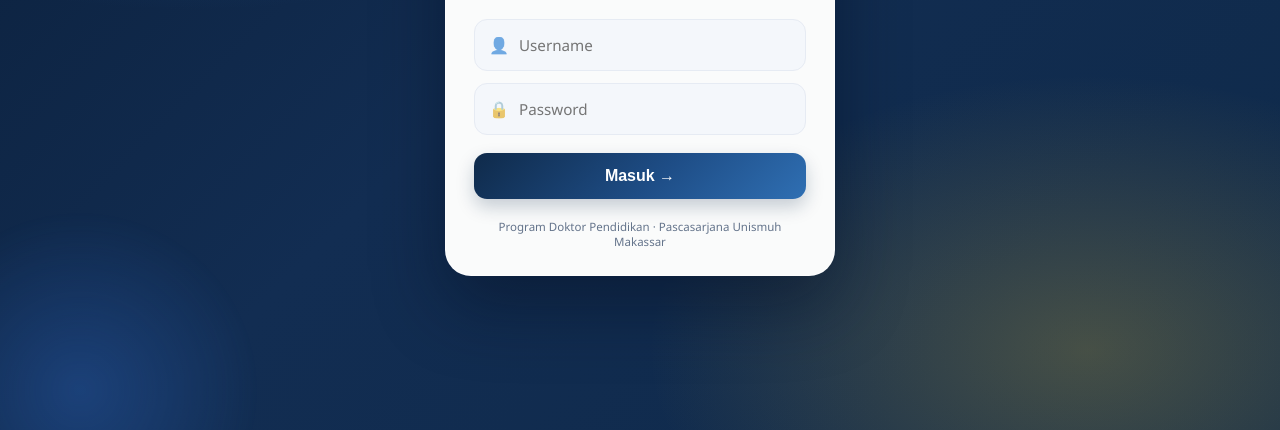
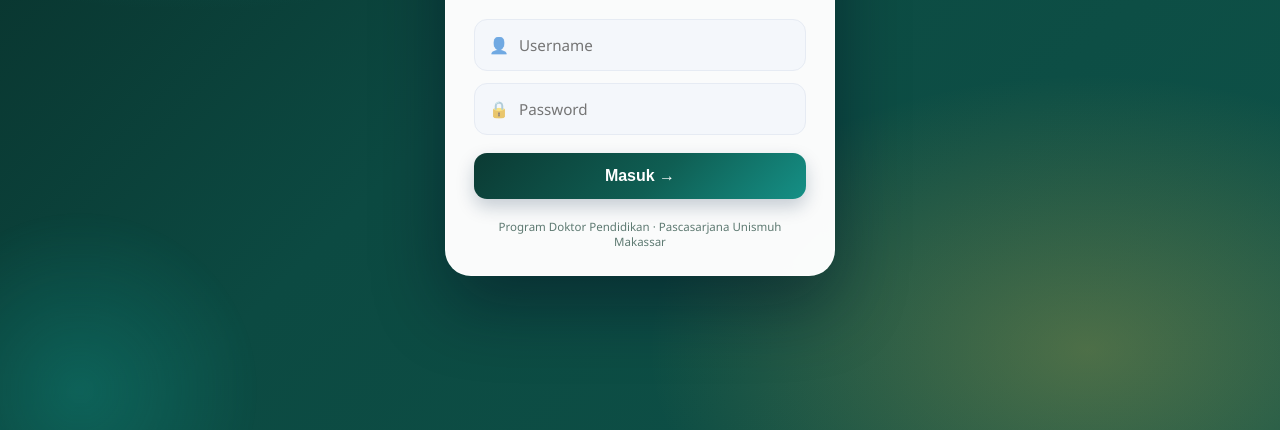
Before and after one commit to mf-story/agenda-perkuliahan, a website: page index.html in a window 1280 px wide. Shown: the part 370-800 px from the top of the page. Drawn offline with Linux system fonts and the light colour scheme.

Commit message:
Ganti skema warna ke Emerald & Amber (hijau zamrud/teal + amber) agar beda dari Agenda Pimpinan

```diff
--- a/style.css
+++ b/style.css
@@ -1,31 +1,32 @@
 :root {
-  --navy: #0f2a4a;
-  --navy-2: #163a63;
-  --blue: #2563eb;
-  --gold: #d4af37;
-  --gold-2: #f0d264;
-  --gold-soft: #f9efce;
-  --bg: #eef2f8;
-  --bg-2: #e5ecf6;
+  /* Tema "Emerald & Amber" — hijau zamrud/teal + aksen amber (var dinamai lama agar kompatibel) */
+  --navy: #0e4d45;
+  --navy-2: #15685c;
+  --blue: #0d9488;
+  --gold: #d99407;
+  --gold-2: #f3bf4a;
+  --gold-soft: #fbeecb;
+  --bg: #eef3f1;
+  --bg-2: #e2efe9;
   --card: #ffffff;
-  --ink: #16233a;
-  --muted: #64748b;
-  --line: #e6ebf3;
+  --ink: #15271f;
+  --muted: #5e7a72;
+  --line: #e1ebe6;
   --green: #16a34a;
   --red: #dc2626;
   --amber: #d97706;
-  --grad: linear-gradient(135deg, #0f2a4a 0%, #1e4d86 55%, #2f6fb3 100%);
-  --grad-gold: linear-gradient(135deg, #f0d264 0%, #d4af37 100%);
-  --grad-soft: linear-gradient(135deg, #eaf1ff 0%, #f6efe0 100%);
-  --shadow: 0 10px 30px rgba(15, 42, 74, 0.12);
-  --shadow-sm: 0 2px 10px rgba(15, 42, 74, 0.06);
-  --shadow-lg: 0 24px 60px rgba(15, 42, 74, 0.24);
+  --grad: linear-gradient(135deg, #0b3a33 0%, #0f5e53 55%, #159086 100%);
+  --grad-gold: linear-gradient(135deg, #f3bf4a 0%, #d99407 100%);
+  --grad-soft: linear-gradient(135deg, #e6f5f0 0%, #f7efdd 100%);
+  --shadow: 0 10px 30px rgba(10, 60, 52, 0.14);
+  --shadow-sm: 0 2px 10px rgba(10, 60, 52, 0.07);
+  --shadow-lg: 0 24px 60px rgba(10, 60, 52, 0.26);
   --radius: 18px;
   --safe-bottom: env(safe-area-inset-bottom, 0px);
 }
-* { box-sizing: border-box; margin: 0; padding: 0; scrollbar-width: thin; scrollbar-color: #c7d2e3 transparent; }
+* { box-sizing: border-box; margin: 0; padding: 0; scrollbar-width: thin; scrollbar-color: #bcd4cc transparent; }
 *::-webkit-scrollbar { width: 8px; height: 8px; }
-*::-webkit-scrollbar-thumb { background: #c7d2e3; border-radius: 8px; }
+*::-webkit-scrollbar-thumb { background: #bcd4cc; border-radius: 8px; }
 
 body {
   font-family: "Segoe UI", system-ui, -apple-system, Roboto, sans-serif;
@@ -49,7 +50,7 @@ body {
 .app-header::after {
   content: ""; position: absolute; top: -60%; right: -8%;
   width: 240px; height: 240px; border-radius: 50%;
-  background: radial-gradient(circle, rgba(212,175,55,.30), transparent 68%); pointer-events: none;
+  background: radial-gradient(circle, rgba(243,191,74,.30), transparent 68%); pointer-events: none;
 }
 .brand { display: flex; align-items: center; gap: 12px; position: relative; z-index: 1; }
 .brand-logo {
@@ -63,7 +64,7 @@ body {
 .brand-sem {
   display: inline-block; margin-top: 5px; font-size: .64rem; font-weight: 800; letter-spacing: .4px;
   color: var(--navy); background: var(--grad-gold); padding: 2px 10px; border-radius: 999px;
-  box-shadow: 0 3px 8px rgba(212,175,55,.3);
+  box-shadow: 0 3px 8px rgba(243,191,74,.3);
 }
 .brand-sem[hidden] { display: none; }
 .header-actions { display: flex; gap: 8px; position: relative; z-index: 1; }
@@ -126,14 +127,14 @@ body {
   width: 100%; padding: 11px 12px 11px 36px; border: 1px solid var(--line); border-radius: 12px;
   background: var(--card); font-size: .9rem; color: var(--ink); box-shadow: var(--shadow-sm);
 }
-.search-wrap input:focus { outline: none; box-shadow: 0 0 0 3px rgba(37,99,235,.15); }
+.search-wrap input:focus { outline: none; box-shadow: 0 0 0 3px rgba(13,148,136,.18); }
 .chips { display: flex; flex-wrap: nowrap; gap: 8px; overflow-x: auto; padding-bottom: 2px; scrollbar-width: none; -webkit-overflow-scrolling: touch; scroll-padding-left: 2px; }
 .chips::-webkit-scrollbar { height: 0; display: none; }
 .mk-filter {
   width: 100%; padding: 10px 12px; border: 1px solid var(--line); border-radius: 12px;
   background: var(--card); font-size: .88rem; color: var(--ink); box-shadow: var(--shadow-sm); font-family: inherit;
 }
-.mk-filter:focus { outline: none; box-shadow: 0 0 0 3px rgba(37,99,235,.15); }
+.mk-filter:focus { outline: none; box-shadow: 0 0 0 3px rgba(13,148,136,.18); }
 .mk-filter[hidden] { display: none; }
 .chip {
   flex: 0 0 auto; background: var(--card); border: 1px solid var(--line); color: var(--muted);
@@ -175,13 +176,13 @@ body {
 .mcard.k-selesai { border-left-color: var(--green); opacity: .85; }
 .mcard-head { display: flex; justify-content: space-between; align-items: flex-start; gap: 10px; }
 .mcard-headmain { flex: 1; min-width: 0; }
-.pill { display: inline-block; font-size: .64rem; font-weight: 800; letter-spacing: .4px; text-transform: uppercase; color: #1d4ed8; background: #e0edff; padding: 3px 10px; border-radius: 999px; margin-bottom: 7px; }
+.pill { display: inline-block; font-size: .64rem; font-weight: 800; letter-spacing: .4px; text-transform: uppercase; color: #0f766e; background: #d6f0ec; padding: 3px 10px; border-radius: 999px; margin-bottom: 7px; }
 .k-kegiatan .pill { color: #92600a; background: #fef3c7; }
 .k-selesai .pill { color: #166534; background: #dcfce7; }
 .mcard-title { font-size: 1rem; font-weight: 700; color: var(--navy); line-height: 1.3; }
 .mcard-date-badge {
   flex: 0 0 auto; text-align: center; background: var(--grad-gold); color: var(--navy);
-  border-radius: 12px; padding: 6px 10px; min-width: 54px; box-shadow: 0 4px 10px rgba(212,175,55,.32);
+  border-radius: 12px; padding: 6px 10px; min-width: 54px; box-shadow: 0 4px 10px rgba(243,191,74,.32);
 }
 .mcard-date-badge .d { font-size: 1.25rem; font-weight: 800; line-height: 1; }
 .mcard-date-badge .m { font-size: .62rem; text-transform: uppercase; letter-spacing: .5px; }
@@ -189,7 +190,7 @@ body {
 .mcard-flags { display: flex; flex-wrap: wrap; gap: 6px; margin-top: 10px; }
 .flag { display: inline-flex; align-items: center; gap: 4px; font-size: .72rem; font-weight: 700; padding: 4px 10px; border-radius: 999px; border: 1px solid transparent; }
 .flag.tugas { background: #fef3c7; color: #92600a; border-color: #f3dfa0; }
-.flag.pres { background: #e0edff; color: #1d4ed8; border-color: #c7dbfb; }
+.flag.pres { background: #d6f0ec; color: #0f766e; border-color: #b7e3dc; }
 .mcard-meta .mi { display: inline-flex; align-items: center; gap: 5px; }
 .tag {
   display: inline-block; font-size: .68rem; font-weight: 700; padding: 3px 9px; border-radius: 999px;
@@ -303,7 +304,7 @@ body {
 .field-row { display: flex; gap: 10px; }
 .field-row .field { flex: 1; min-width: 0; }
 .picker-search { width: 100%; border: 1px solid var(--line); border-radius: 10px; padding: 9px 12px; font-size: .88rem; font-family: inherit; color: var(--ink); background: #fbfcfe; margin-bottom: 8px; }
-.picker-search:focus { outline: none; box-shadow: 0 0 0 3px rgba(37,99,235,.15); border-color: transparent; }
+.picker-search:focus { outline: none; box-shadow: 0 0 0 3px rgba(13,148,136,.18); border-color: transparent; }
 .modal-actions { display: flex; gap: 10px; margin-top: 8px; }
 .btn {
   flex: 1; background: var(--grad); color: #fff; border: none; border-radius: 12px; padding: 13px;
@@ -398,16 +399,16 @@ body {
 .login-screen {
   position: fixed; inset: 0; z-index: 100; display: grid; place-items: center; padding: 24px;
   background:
-    radial-gradient(900px 500px at 15% 10%, rgba(47,111,179,.55), transparent 60%),
-    radial-gradient(800px 500px at 85% 90%, rgba(212,175,55,.28), transparent 55%),
-    linear-gradient(135deg, #0b1f3a 0%, #122d52 45%, #0f2a4a 100%);
+    radial-gradient(900px 500px at 15% 10%, rgba(21,144,134,.55), transparent 60%),
+    radial-gradient(800px 500px at 85% 90%, rgba(243,191,74,.28), transparent 55%),
+    linear-gradient(135deg, #082b26 0%, #0c4a42 45%, #0e5248 100%);
   overflow: hidden;
 }
 .login-screen::before, .login-screen::after {
   content: ""; position: absolute; border-radius: 50%; pointer-events: none; filter: blur(2px);
 }
-.login-screen::before { width: 320px; height: 320px; top: -120px; right: -80px; background: radial-gradient(circle, rgba(240,210,100,.22), transparent 70%); }
-.login-screen::after { width: 360px; height: 360px; bottom: -140px; left: -100px; background: radial-gradient(circle, rgba(59,130,246,.25), transparent 70%); }
+.login-screen::before { width: 320px; height: 320px; top: -120px; right: -80px; background: radial-gradient(circle, rgba(243,191,74,.22), transparent 70%); }
+.login-screen::after { width: 360px; height: 360px; bottom: -140px; left: -100px; background: radial-gradient(circle, rgba(20,180,166,.25), transparent 70%); }
 .login-card {
   position: relative; width: min(100%, 390px); background: rgba(255,255,255,.98);
   border: 1px solid rgba(255,255,255,.6); border-radius: 26px; padding: 34px 28px 26px; text-align: center;
@@ -430,7 +431,7 @@ body {
   display: flex; align-items: center; gap: 10px; background: #f4f7fb; border: 1.5px solid #e6ebf3;
   border-radius: 13px; padding: 2px 14px; transition: border-color .16s ease, box-shadow .16s ease, background .16s ease;
 }
-.login-field:focus-within { border-color: var(--blue); background: #fff; box-shadow: 0 0 0 4px rgba(37,99,235,.12); }
+.login-field:focus-within { border-color: var(--blue); background: #fff; box-shadow: 0 0 0 4px rgba(13,148,136,.15); }
 .login-field .lf-ic { font-size: 1rem; opacity: .6; flex: 0 0 auto; }
 .login-field input { flex: 1; border: none; background: transparent; outline: none; padding: 13px 0; font-size: .95rem; font-family: inherit; color: var(--ink); }
 .login-btn { width: 100%; justify-content: center; margin-top: 6px; padding: 14px; font-size: 1rem; border-radius: 13px; }
@@ -477,7 +478,7 @@ body {
 }
 .dh-badge {
   background: var(--grad-gold); color: var(--navy); border-radius: 12px; padding: 8px 12px;
-  text-align: center; min-width: 58px; flex: 0 0 auto; box-shadow: 0 4px 12px rgba(212,175,55,.4);
+  text-align: center; min-width: 58px; flex: 0 0 auto; box-shadow: 0 4px 12px rgba(243,191,74,.4);
 }
 .dh-badge .d { font-size: 1.4rem; font-weight: 800; display: block; line-height: 1; }
 .dh-badge .m { font-size: .64rem; text-transform: uppercase; letter-spacing: .5px; }
@@ -532,7 +533,7 @@ body {
 .chat-del:hover { opacity: 1; color: var(--red); }
 .chat-composer { flex: 0 0 auto; display: flex; gap: 8px; padding-top: 8px; }
 .chat-input { flex: 1; min-width: 0; border: 1px solid var(--line); border-radius: 999px; padding: 11px 16px; font-size: .92rem; font-family: inherit; color: var(--ink); background: var(--card); box-shadow: var(--shadow-sm); }
-.chat-input:focus { outline: none; box-shadow: 0 0 0 3px rgba(37,99,235,.15); }
+.chat-input:focus { outline: none; box-shadow: 0 0 0 3px rgba(13,148,136,.18); }
 .chat-send { flex: 0 0 auto; width: 44px; height: 44px; border-radius: 50%; border: none; background: var(--grad); color: #fff; font-size: 1.05rem; cursor: pointer; box-shadow: 0 8px 18px rgba(15,42,74,.26); }
 .chat-send:hover { filter: brightness(1.05); }
 
```
